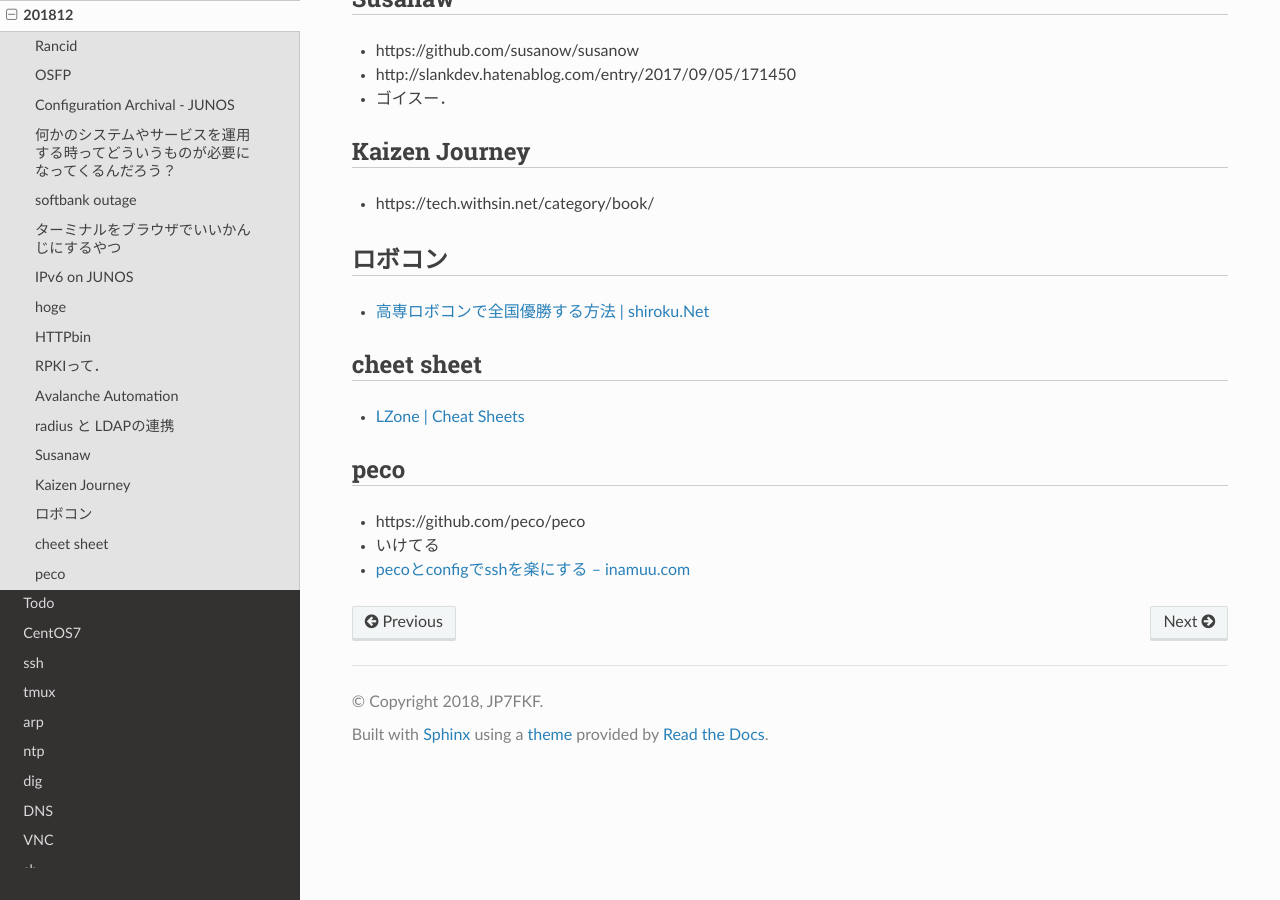
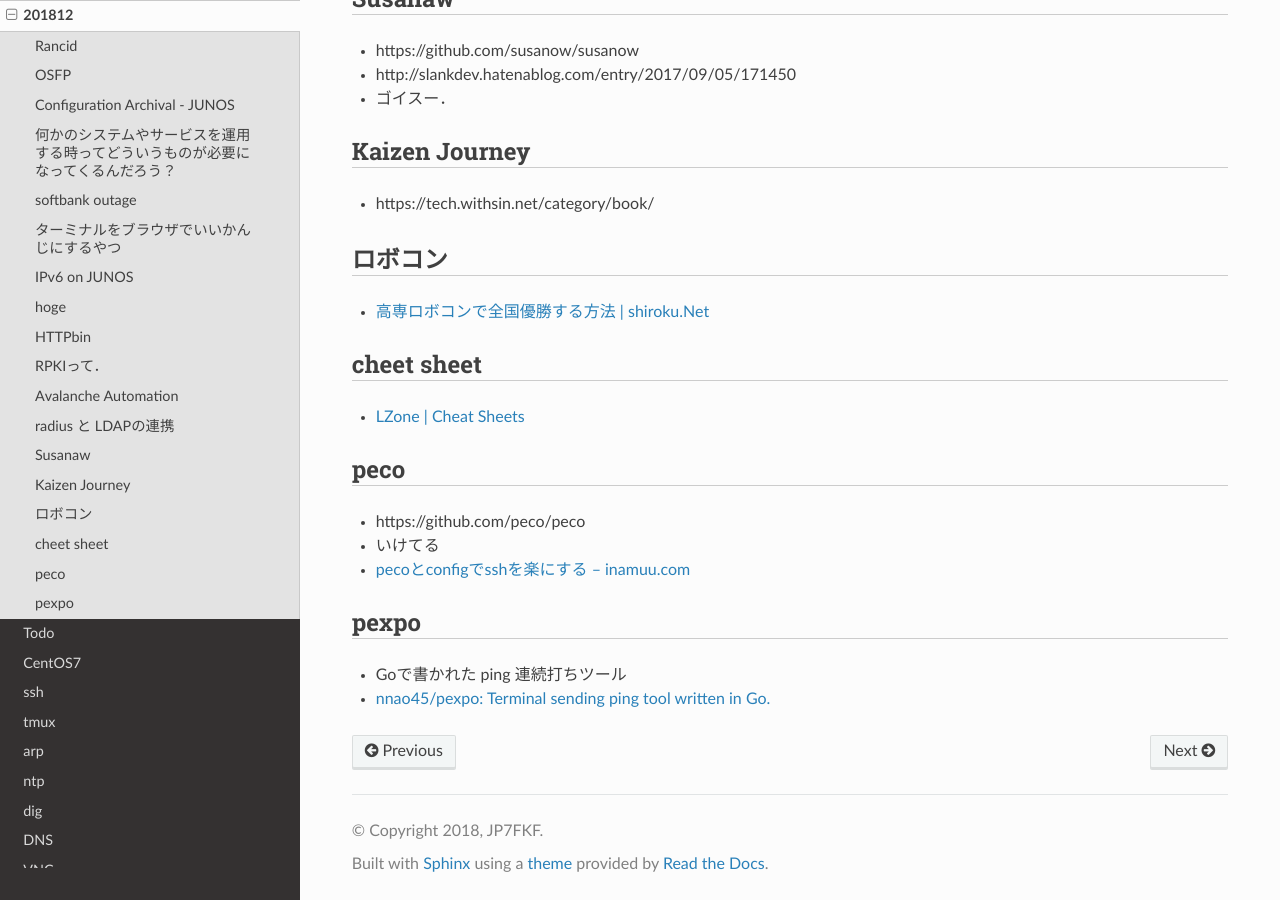
Before and after one commit to jp7fkf/JP7FKF-Warehouse, a Sphinx documentation site: the page built from source/dialy/201812.md, in a window 1280 px wide and 900 px high, scrolled down 2129 px. Built offline with Sphinx 7.4.7 and the Read the Docs theme 2.0.0, drawn with Linux system fonts in a browser that asks for light colours.

Commit message:
20181214_0459

```diff
--- a/source/dialy/201812.md
+++ b/source/dialy/201812.md
@@ -82,3 +82,7 @@ SNAとかIPX
   - https://github.com/peco/peco
   - いけてる
   - [pecoとconfigでsshを楽にする – inamuu.com](https://inamuu.com/peco%E3%81%A8config%E3%81%A7ssh%E3%82%92%E6%A5%BD%E3%81%AB%E3%81%99%E3%82%8B/)
+
+## pexpo
+  - Goで書かれた ping 連続打ちツール
+  - [nnao45/pexpo: Terminal sending ping tool written in Go.](https://github.com/nnao45/pexpo)
```
